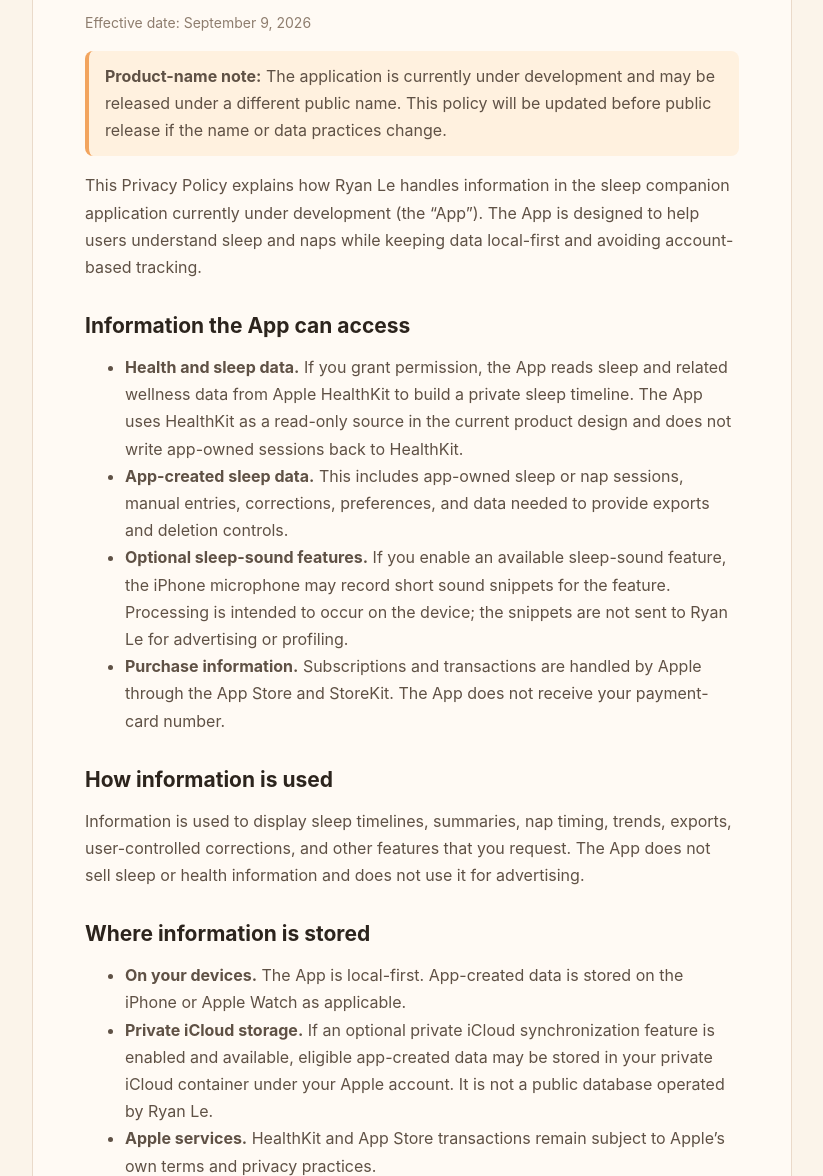
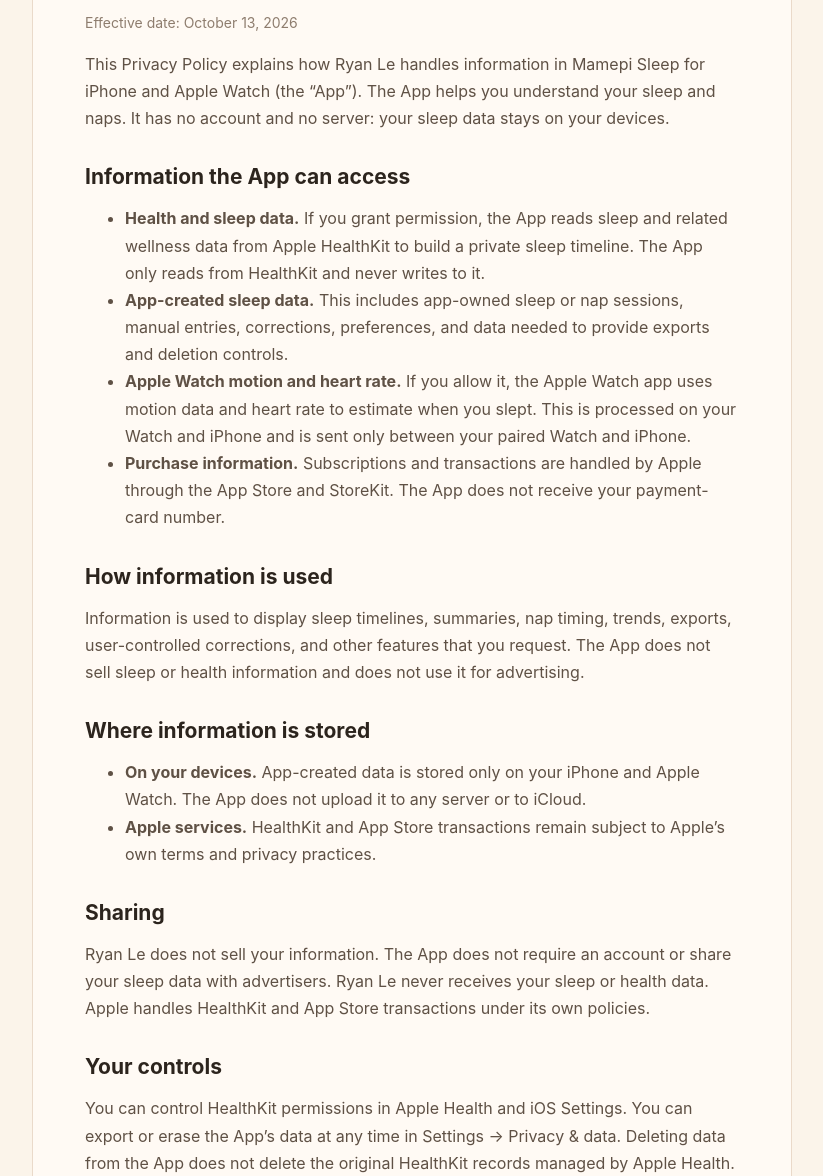
Before and after one commit to ryanleonduty/sleep-app-privacy, a plain HTML site: page privacy/index.html in a window 1280 px wide. Shown: the part 184-1360 px from the top of the page, without its empty margins (228-1051 px from the left). Drawn offline with Linux system fonts and the light colour scheme.

Commit message:
docs: update privacy and support pages for Mamepi Sleep
Name the app, remove the iCloud sync and sleep-sound sections that no longer exist, describe the Apple Watch motion and heart-rate data, and point to the in-app export and erase controls.

```diff
--- a/privacy/index.html
+++ b/privacy/index.html
@@ -3,7 +3,7 @@
 <head>
   <meta charset="utf-8">
   <meta name="viewport" content="width=device-width, initial-scale=1">
-  <title>Privacy policy — sleep companion app</title>
+  <title>Privacy policy — Mamepi Sleep</title>
   <style>
     :root { color-scheme: light; font-family: -apple-system, BlinkMacSystemFont, "SF Pro Text", system-ui, sans-serif; background: #fbf4ea; color: #2c241d; }
     body { margin: 0; padding: 24px; }
@@ -21,17 +21,15 @@
   <main>
     <nav><a href="../">← Home</a></nav>
     <h1>Privacy policy</h1>
-    <p class="meta">Effective date: September 9, 2026</p>
+    <p class="meta">Effective date: October 13, 2026</p>
 
-    <p class="notice"><strong>Product-name note:</strong> The application is currently under development and may be released under a different public name. This policy will be updated before public release if the name or data practices change.</p>
-
-    <p>This Privacy Policy explains how Ryan Le handles information in the sleep companion application currently under development (the “App”). The App is designed to help users understand sleep and naps while keeping data local-first and avoiding account-based tracking.</p>
+    <p>This Privacy Policy explains how Ryan Le handles information in Mamepi Sleep for iPhone and Apple Watch (the “App”). The App helps you understand your sleep and naps. It has no account and no server: your sleep data stays on your devices.</p>
 
     <h2>Information the App can access</h2>
     <ul>
-      <li><strong>Health and sleep data.</strong> If you grant permission, the App reads sleep and related wellness data from Apple HealthKit to build a private sleep timeline. The App uses HealthKit as a read-only source in the current product design and does not write app-owned sessions back to HealthKit.</li>
+      <li><strong>Health and sleep data.</strong> If you grant permission, the App reads sleep and related wellness data from Apple HealthKit to build a private sleep timeline. The App only reads from HealthKit and never writes to it.</li>
       <li><strong>App-created sleep data.</strong> This includes app-owned sleep or nap sessions, manual entries, corrections, preferences, and data needed to provide exports and deletion controls.</li>
-      <li><strong>Optional sleep-sound features.</strong> If you enable an available sleep-sound feature, the iPhone microphone may record short sound snippets for the feature. Processing is intended to occur on the device; the snippets are not sent to Ryan Le for advertising or profiling.</li>
+      <li><strong>Apple Watch motion and heart rate.</strong> If you allow it, the Apple Watch app uses motion data and heart rate to estimate when you slept. This is processed on your Watch and iPhone and is sent only between your paired Watch and iPhone.</li>
       <li><strong>Purchase information.</strong> Subscriptions and transactions are handled by Apple through the App Store and StoreKit. The App does not receive your payment-card number.</li>
     </ul>
 
@@ -40,16 +38,15 @@
 
     <h2>Where information is stored</h2>
     <ul>
-      <li><strong>On your devices.</strong> The App is local-first. App-created data is stored on the iPhone or Apple Watch as applicable.</li>
-      <li><strong>Private iCloud storage.</strong> If an optional private iCloud synchronization feature is enabled and available, eligible app-created data may be stored in your private iCloud container under your Apple account. It is not a public database operated by Ryan Le.</li>
+      <li><strong>On your devices.</strong> App-created data is stored only on your iPhone and Apple Watch. The App does not upload it to any server or to iCloud.</li>
       <li><strong>Apple services.</strong> HealthKit and App Store transactions remain subject to Apple’s own terms and privacy practices.</li>
     </ul>
 
     <h2>Sharing</h2>
-    <p>Ryan Le does not sell your information. The App does not require an account or share your sleep data with advertisers. Information may be handled by Apple services when required for HealthKit, private iCloud storage, or App Store transactions, according to Apple’s policies.</p>
+    <p>Ryan Le does not sell your information. The App does not require an account or share your sleep data with advertisers. Ryan Le never receives your sleep or health data. Apple handles HealthKit and App Store transactions under its own policies.</p>
 
     <h2>Your controls</h2>
-    <p>You can control HealthKit permissions in Apple Health and iOS Settings. The App provides export and deletion controls for app-created data where the feature is available. Deleting data from the App does not delete the original HealthKit records managed by Apple Health.</p>
+    <p>You can control HealthKit permissions in Apple Health and iOS Settings. You can export or erase the App’s data at any time in Settings → Privacy &amp; data. Deleting data from the App does not delete the original HealthKit records managed by Apple Health.</p>
 
     <h2>Children</h2>
     <p>The App is not directed to children under 13. It is intended for general adult consumer use and is not a medical device or medical advice service.</p>
```
Also changed, not shown: index.html (+3 -4 lines), support/index.html (+2 -2 lines).
